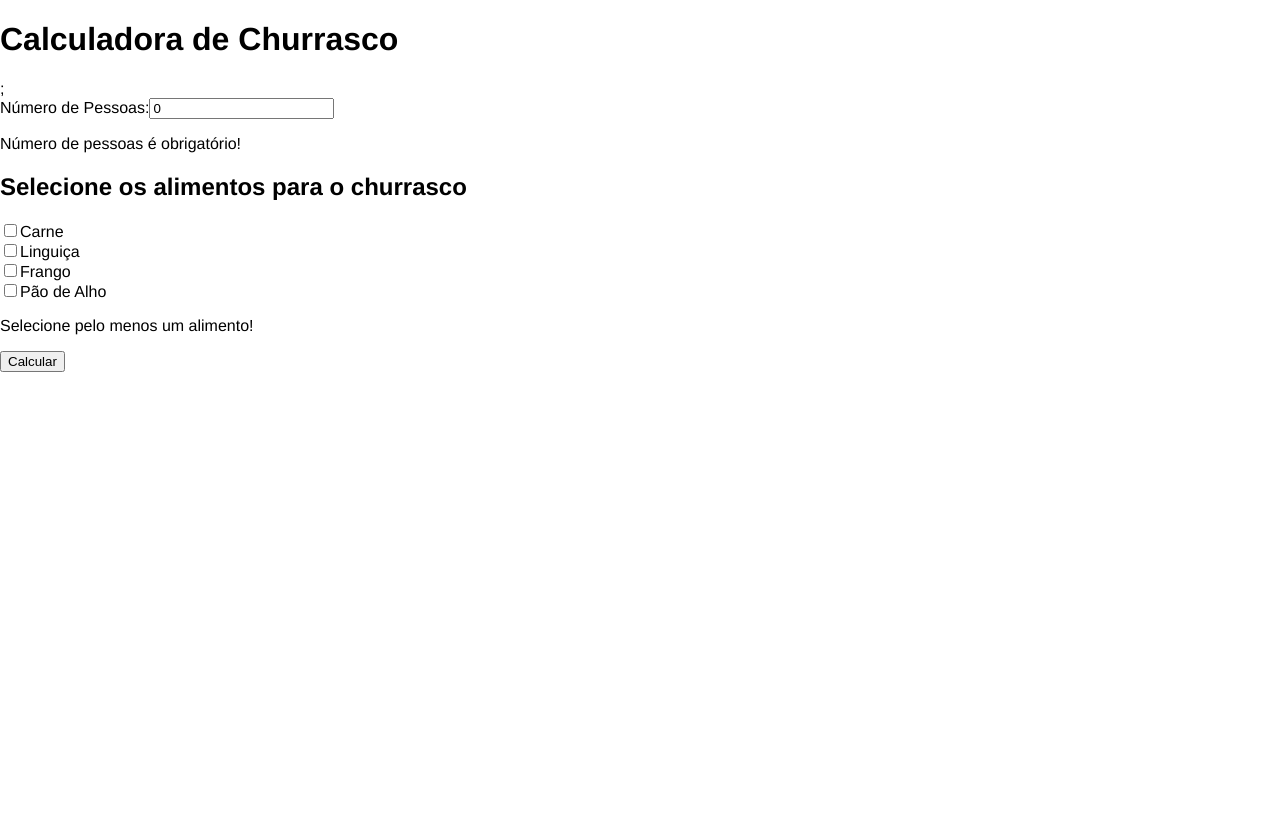
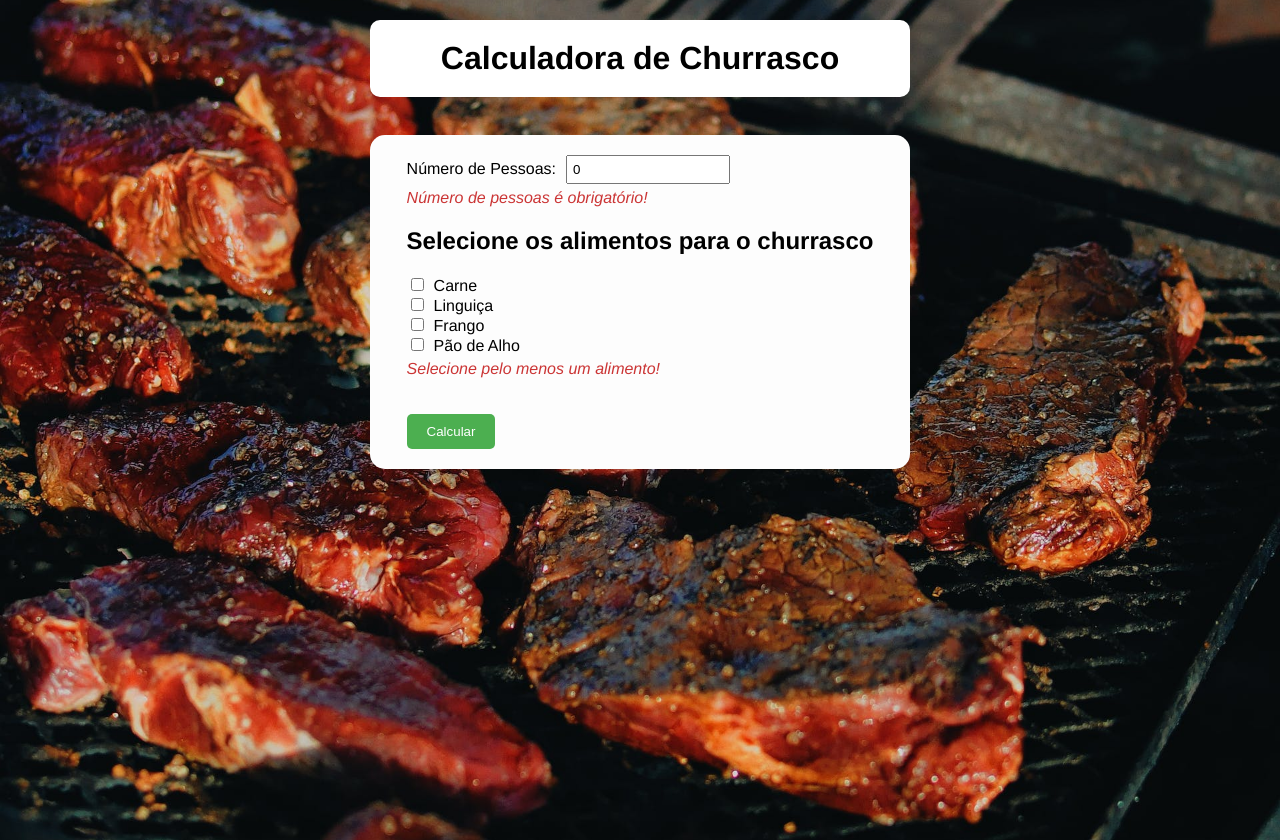
Before and after one commit to mauricioraypereira/churrascometro, a React (Vite) app: page / in a window 1280 px wide. Both pictures are taken after a click on the button "Calcular". Built offline with nearby package versions, Linux system fonts and the light colour scheme.

Commit message:
CalculatorBarbacue style done

```diff
--- /dev/null
+++ b/src/components/calculator-barbacue/CalculatorBarbacue.module.css
@@ -0,0 +1,48 @@
+.container {
+    display: flex;
+    flex-direction: column;
+    align-items: center;
+    padding: 20px;
+    background-color: #fdfdfd;
+    border-radius: 15px;
+    max-width: 500px;
+    margin: 20px auto;
+}
+
+.inputGroup {
+    margin-bottom: 10px;
+}
+
+.inputLabel {
+    margin-bottom: 5px;
+    margin-right: 10px;
+}
+
+.inputField {
+    padding: 5px;
+    width: 150px;
+}
+
+.checkboxInput {
+    margin-right: 10px;
+}
+
+.calculateButton {
+    padding: 10px 20px;
+    cursor: pointer;
+    margin-top: 20px;
+    background-color: #4caf50;
+    color: #fff;
+    border: none;
+    border-radius: 5px;
+}
+
+.calculateButton:hover {
+    background-color: #45a049;
+}
+
+.error {
+    color: #cb3535;
+    margin-top: 5px;
+    font-style: italic;
+}
--- a/src/components/calculator-barbacue/CalculatorBarbacue.tsx
+++ b/src/components/calculator-barbacue/CalculatorBarbacue.tsx
@@ -2,6 +2,7 @@ import { useNavigate } from "react-router-dom";
 import { foodsNames } from "../../types";
 import { Formik, Field, Form } from "formik";
 import * as Yup from "yup";
+import styles from './CalculatorBarbacue.module.css';
 
 const validationScheme = Yup.object().shape({
     peoples: Yup.number().min(1, "Número de pessoas é obrigatório!"),
@@ -17,7 +18,7 @@ const validationScheme = Yup.object().shape({
 const CalculatorBarbacue = () => {
     const navigate = useNavigate();
     return (
-        <div>
+        <div className={styles.container}>
             <Formik
                 initialValues={{ peoples: 0, selectedFoods: [] }}
                 validationSchema={validationScheme}
@@ -31,26 +32,35 @@ const CalculatorBarbacue = () => {
                 }}>
                 {({ errors, touched }) => (
                     <Form>
-                        <div>
-                            <label htmlFor="peoples">Número de Pessoas:</label>
-                            <Field name="peoples" type="number" />
+                        <div className={styles.inputGroup}>
+                            <label htmlFor="peoples" className={styles.inputLabel}>Número de Pessoas:</label>
+                            <Field
+                                name="peoples"
+                                type="number"
+                                className={styles.inputField}
+                            />
                             {errors.peoples && touched.peoples ? (
-                                <p>{errors.peoples}</p>
+                                <p className={styles.error}>{errors.peoples}</p>
                             ) : null}
                         </div>
                         <h2>Selecione os alimentos para o churrasco</h2>
                         {Object.keys(foodsNames).map((food, index) => (
                             <div key={index}>
-                                <Field type="checkbox" name="selectedFoods" value={food} />
+                                <Field
+                                    type="checkbox"
+                                    name="selectedFoods"
+                                    value={food}
+                                    className={styles.checkboxInput}
+                                />
                                 <label htmlFor="selectedFoods">
                                     {foodsNames[food]}
                                 </label>
                             </div>
                         ))}
                         {errors.selectedFoods ? (
-                            <p>{errors.selectedFoods}</p>
+                            <p className={styles.error}>{errors.selectedFoods}</p>
                         ) : null}
-                        <button type="submit">Calcular</button>
+                        <button type="submit" className={styles.calculateButton}>Calcular</button>
                     </Form>
                 )}
             </Formik>
--- a/src/index.css
+++ b/src/index.css
@@ -9,3 +9,19 @@ html {
 #root {
     height: 100%;
 }
+
+h1 {
+    padding: 20px;
+    background-color: #fff;
+    border-radius: 10px;
+    max-width: 500px;
+    margin: 0 auto;
+    text-align: center;
+}
+
+.page-container {
+    background-size: cover;
+    background-position: center;
+    height: 100%;
+    padding: 20px;
+}
--- a/src/pages/calculator/Calculator.tsx
+++ b/src/pages/calculator/Calculator.tsx
@@ -1,8 +1,12 @@
 import CalculatorBarbacue from "../../components/calculator-barbacue/CalculatorBarbacue";
+import bgImage from '../../assets/bg-1.jpg';
 
 const Calculator = () => {
     return (
-        <div>
+        <div
+            className="page-container"
+            style={{ backgroundImage: `url(${bgImage})`}}
+        >
             <h1>Calculadora de Churrasco</h1>;
             <CalculatorBarbacue />
         </div>
--- a/src/pages/results/Results.tsx
+++ b/src/pages/results/Results.tsx
@@ -1,6 +1,8 @@
 const Results = () => {
 	return (
-		<div>Results</div>
+		<div className="page-container">
+			Results
+		</div>
 	)
 };
 
```
